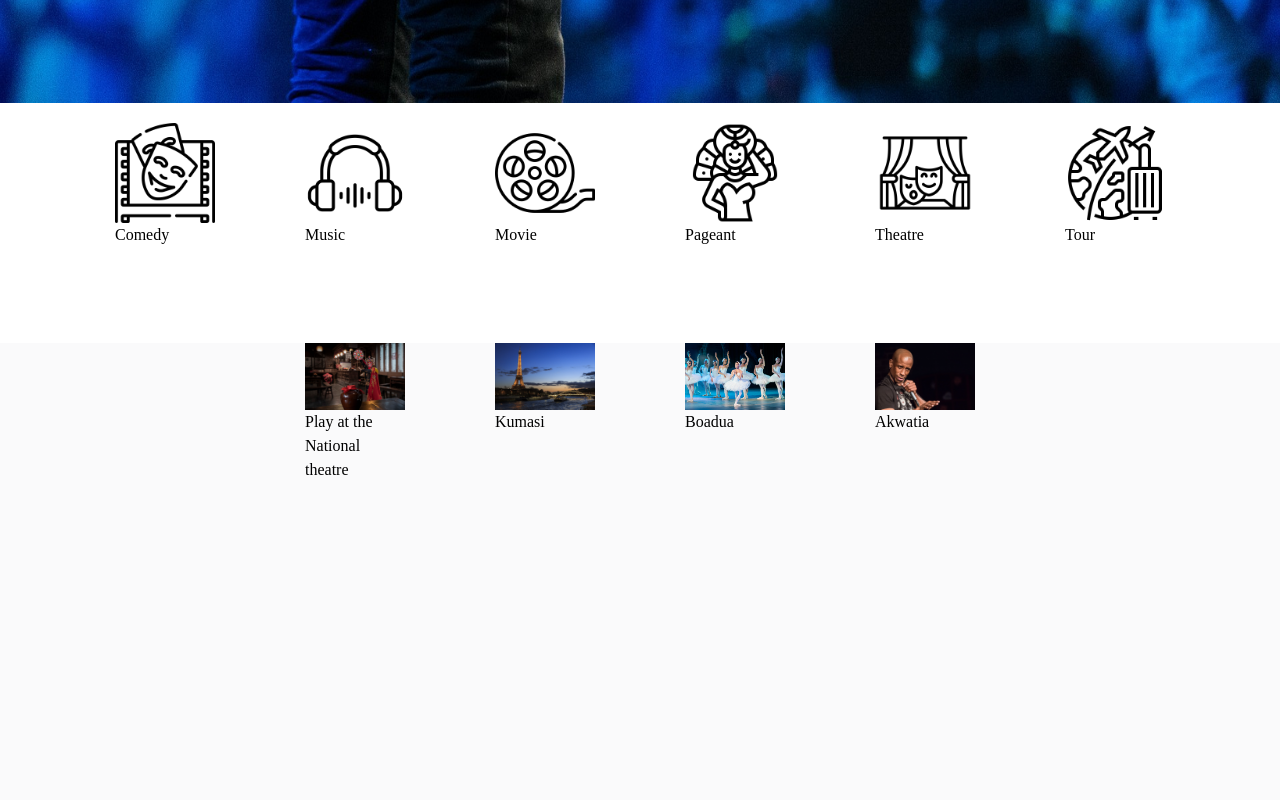
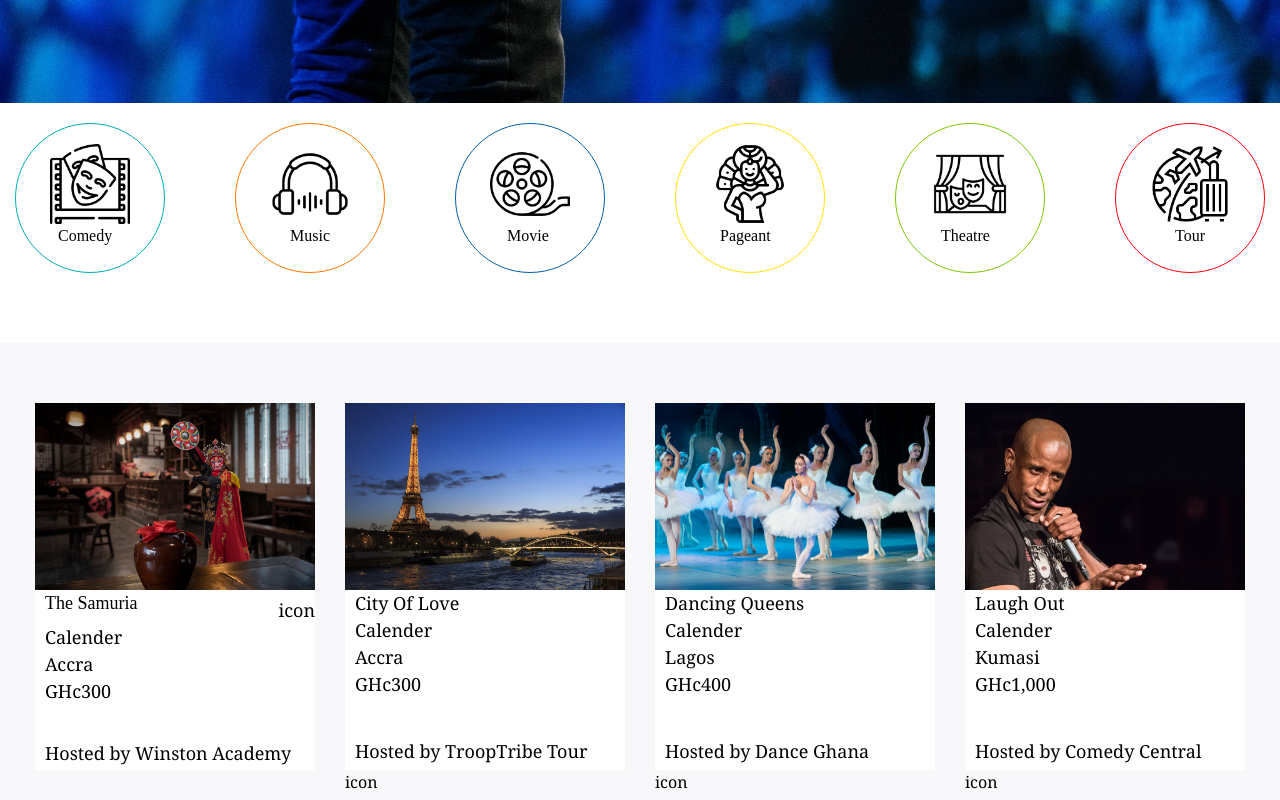
Before and after one commit to Team-Rebels/socialsync-front, a React (Vite) app: page / in a window 1280 px wide. Shown: the part 1060-1860 px from the top of the page. Built offline with nearby package versions, Linux system fonts and the light colour scheme.

Commit message:
Add the Upcoming page

```diff
--- a/src/App.jsx
+++ b/src/App.jsx
@@ -1,7 +1,6 @@
 import { RouterProvider, createBrowserRouter } from "react-router-dom"
 import RootLayout from "./layouts/rootLayout"
 import Home from "./pages/home";
-import UpcomingEvents from "./pages/upcomingEvents";
 import EventListing from "./pages/explore";
 import EventCreation from "./pages/eventCreation";
 import EventManagement from "./pages/eventManagement";
@@ -26,10 +25,6 @@ function App() {
           //   path: "occasions",
           //   element: <Occasions/>
           // },
-          {
-            path: "upcoming",
-            element: <UpcomingEvents/>
-          },
           {
             path: "explore",
             element: <EventListing/>
--- a/src/constants/index.jsx
+++ b/src/constants/index.jsx
@@ -3,10 +3,6 @@ const K = {
         {
             name: "Explore",
             path: "/explore"
-        },
-        {
-            name: "Upcoming Events",
-            path: "/upcoming"
         },
         {
             name: "Create Events",
--- a/src/pages/home/components/eventType.jsx
+++ b/src/pages/home/components/eventType.jsx
@@ -3,30 +3,42 @@ import { comedy, movie, music, pageant, theatre, tour } from '../../../assets/im
 
 const EventType = () => {
   return (
-    <div className='flex flex-row h-[25vh] place-content-center gap-[90px] mt-[20px] font-[lexend]'>
-        <div className='size-[100px]'>
+    <div className='flex flex-row h-[25vh] place-content-center gap-[70px] mt-[20px] font-[lexend]'>
+        <div className='border-[1px] border-[#00AEB0] rounded-full size-[150px] flex justify-center pt-[20px] hover:bg-[#00AEB0]'>
+        <div className='size-[80px]'>
         <img src={comedy} alt="Comedy" />
-        <p className='cursor-pointer'>Comedy</p>
+        <p className='cursor-pointer pl-[8px]'>Comedy</p>
         </div>
-        <div className='size-[100px]'>
+        </div>
+        <div className='border-[1px] border-[#FF7700] rounded-full size-[150px] flex justify-center pt-[20px] hover:bg-[#FF7700]'>
+        <div className='size-[80px]'>
         <img src={music} alt="" />
-        <p className='cursor-pointer'>Music</p>
+        <p className='cursor-pointer pl-[20px]'>Music</p>
         </div>
-        <div className='size-[100px]'>
+        </div>
+        <div className='border-[1px] border-[#005EAF] rounded-full size-[150px] flex justify-center pt-[20px] hover:bg-[#005EAF]'>
+        <div className='size-[80px]'>
         <img src={movie} alt="" />
-        <p className='cursor-pointer'>Movie</p>
+        <p className='cursor-pointer pl-[17px]'>Movie</p>
         </div>
-        <div className='size-[100px]'>
+        </div>
+        <div className='border-[1px] border-[#FEE500] rounded-full size-[150px] flex justify-center pt-[20px] hover:bg-[#FEE500]'>
+        <div className='size-[80px]'>
         <img src={pageant} alt="" />
-        <p className='cursor-pointer'>Pageant</p>
+        <p className='cursor-pointer pl-[10px]'>Pageant</p>
         </div>
-        <div className='size-[100px]'>
+        </div>
+        <div className='border-[1px] border-[#7CC805] rounded-full size-[150px] flex justify-center pt-[20px] hover:bg-[#7CC805]'>
+        <div className='size-[80px]'>
         <img src={theatre} alt="" />
-        <p className='cursor-pointer'>Theatre</p>
+        <p className='cursor-pointer pl-[11px]'>Theatre</p>
         </div>
-        <div className='size-[100px]'>
+        </div>
+        <div className='border-[1px] border-[#FF000B] rounded-full size-[150px] pt-[20px] flex justify-center hover:bg-[#FF000B]'>
+        <div className='size-[80px]'>
         <img src={tour} alt="" />
-        <p className='cursor-pointer'>Tour</p>
+        <p className='cursor-pointer pl-[25px]'>Tour</p>
+        </div>
         </div>
     </div>
   )
--- a/src/pages/home/components/occasions.jsx
+++ b/src/pages/home/components/occasions.jsx
@@ -3,22 +3,50 @@ import { ballerina, comedy, comedy1, play, tour1 } from '../../../assets/images'
 
 const Occasions = () => {
   return (
-    <div className='h-[80vh] bg-[#FAFAFB] flex flex-row place-content-center gap-[90px] mt-[20px] font-[lexend]'>
-        <div className='size-[100px]'>
+    <div className='h-[80vh] bg-[#F8F7FA] flex flex-row place-content-center gap-[30px] mt-[20px] font-serif pt-[60px]'>
+        <div className='size-[280px] '>
         <img src={play} alt="play" />
-        <p className='cursor-pointer'>Play at the National theatre</p>
+        <div className='w-[280px] h-[180px] bg-white pl-[10px] text-[18px]'>
+        <p className='cursor-pointer font-[lexend]'>The Samuria</p>
+        <div className='flex flex-row justify-end top-0 mt-[-20px]'>icon</div>
+        <p>Calender</p>
+        <p className='font-thin'>Accra</p>
+        <p>GHc300</p>
+        <p className='pt-[35px]'>Hosted by Winston Academy</p>
         </div>
-        <div className='size-[100px]'>
+        </div>
+        <div className='size-[280px]'>
         <img src={tour1} alt="" />
-        <p className='cursor-pointer'>Kumasi</p>
+        <div className='w-[280px] h-[180px] bg-white pl-[10px] text-[18px]'>
+        <p className='cursor-pointer'>City Of Love</p>
+        <p>Calender</p>
+        <p className='font-thin'>Accra</p>
+        <p>GHc300</p>
+        <p className='pt-[40px]'>Hosted by TroopTribe Tour</p>
         </div>
-        <div className='size-[100px]'>
+        <div>icon</div>
+        </div>
+        <div className='size-[280px]'>
         <img src={ballerina} alt="" />
-        <p className='cursor-pointer'>Boadua</p>
+        <div className='w-[280px] h-[180px] bg-white pl-[10px] text-[18px]'>
+        <p className='cursor-pointer'>Dancing Queens</p>
+        <p>Calender</p>
+        <p>Lagos</p>
+        <p>GHc400</p>
+        <p className='pt-[40px]'>Hosted by Dance Ghana </p>
         </div>
-        <div className='size-[100px]'>
+        <div>icon</div>
+        </div>
+        <div className='size-[280px]'>
         <img src={comedy1} alt="" />
-        <p className='cursor-pointer'>Akwatia</p>
+        <div className='w-[280px] h-[180px] bg-white pl-[10px] text-[18px]'>
+        <p className='cursor-pointer'>Laugh Out</p>
+        <p>Calender</p>
+        <p>Kumasi</p>
+        <p>GHc1,000</p>
+        <p className='pt-[40px]'>Hosted by Comedy Central</p>
+        </div>
+        <div>icon</div>
         </div>
     </div>
   )
--- a/src/pages/home/components/upcoming.jsx
+++ b/src/pages/home/components/upcoming.jsx
@@ -1,6 +1,8 @@
+import React from 'react'
+
 const Upcoming = () => {
   return (
-    <div className="h-[50vh]">Upcoming</div>
+    <div>Upcoming</div>
   )
 }
 
--- a/src/pages/home/index.jsx
+++ b/src/pages/home/index.jsx
@@ -9,7 +9,7 @@ const Home = () => {
         <Hero />
         <EventType />
         <Occasions />
-        <Upcoming />
+        <Upcoming/>
     </div>
   )
 }
--- a/src/pages/upcomingEvents/index.jsx
+++ /dev/null
@@ -1,7 +0,0 @@
-const UpcomingEvents = () => {
-  return (
-    <div>UpcomingEvents</div>
-  )
-}
-
-export default UpcomingEvents
```
